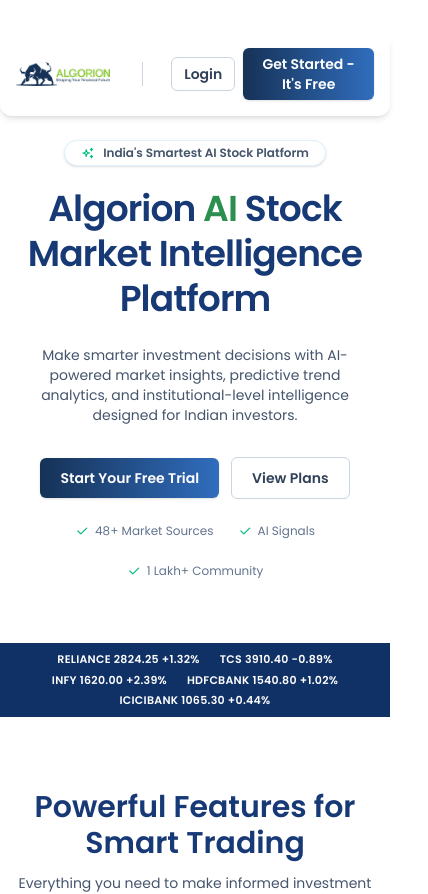
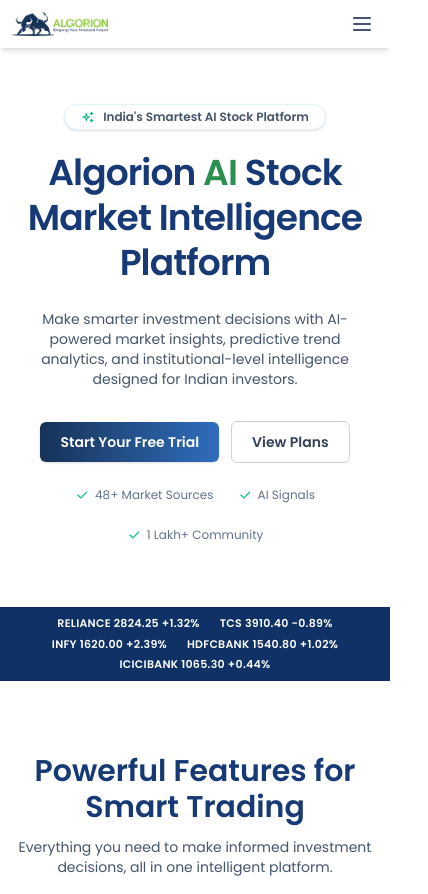
Before and after one commit to kirtanpatel01/algorion-landing-page, a Next.js app: page / in a window 390 px wide. Shown: the top 894 px of the page, 428 px wide, since content can reach past the window. Built offline with nearby package versions, Linux system fonts and the light colour scheme.

Commit message:
make header footer responsive

```diff
--- a/components/footer.tsx
+++ b/components/footer.tsx
@@ -29,52 +29,86 @@
 
   return (
     <footer id="contact" className="border-t border-slate-200 bg-white">
-      <Container className="px-4 py-14 md:px-6">
-        <div className="mb-10 flex items-center justify-between gap-6">
-          <Image src="/algorion-logo.png" alt="Algorion Logo" width={188} height={28} />
+      <Container className="px-3 sm:px-4 xl:px-0 py-8 sm:py-10 md:py-14">
+        {/* Logo and Social Icons */}
+        <div className="mb-8 sm:mb-10 flex flex-col sm:flex-row sm:items-center sm:justify-between gap-6 sm:gap-4">
+          <div className="shrink-0">
+            <Image
+              src="/algorion-logo.png"
+              alt="Algorion Logo"
+              width={150}
+              height={22}
+              className="w-32 sm:w-40 h-auto"
+            />
+          </div>
 
-          <ul className="flex items-center gap-6 text-slate-500">
+          <ul className="flex items-center gap-3 sm:gap-2 text-slate-500 flex-wrap">
             <li>
-              <a href="#" aria-label="LinkedIn" className="rounded-md p-2 transition-colors hover:bg-slate-100 hover:text-slate-700">
-                <IconBrandLinkedin size={32} />
+              <a
+                href="#"
+                aria-label="LinkedIn"
+                className="rounded-md p-1.5 sm:p-2 transition-colors hover:bg-slate-100 hover:text-slate-700"
+              >
+                <IconBrandLinkedin size={20} className="sm:w-8 sm:h-8 w-5 h-5" />
               </a>
             </li>
             <li>
-              <a href="#" aria-label="Instagram" className="rounded-md p-2 transition-colors hover:bg-slate-100 hover:text-slate-700">
-                <IconBrandInstagram size={32} />
+              <a
+                href="#"
+                aria-label="Instagram"
+                className="rounded-md p-1.5 sm:p-2 transition-colors hover:bg-slate-100 hover:text-slate-700"
+              >
+                <IconBrandInstagram size={20} className="sm:w-8 sm:h-8 w-5 h-5" />
               </a>
             </li>
             <li>
-              <a href="#" aria-label="Twitter" className="rounded-md p-2 transition-colors hover:bg-slate-100 hover:text-slate-700">
-                <IconBrandTwitter size={32} />
+              <a
+                href="#"
+                aria-label="Twitter"
+                className="rounded-md p-1.5 sm:p-2 transition-colors hover:bg-slate-100 hover:text-slate-700"
+              >
+                <IconBrandTwitter size={20} className="sm:w-8 sm:h-8 w-5 h-5" />
               </a>
             </li>
             <li>
-              <a href="#" aria-label="YouTube" className="rounded-md p-2 transition-colors hover:bg-slate-100 hover:text-slate-700">
-                <IconBrandYoutube size={32} />
+              <a
+                href="#"
+                aria-label="YouTube"
+                className="rounded-md p-1.5 sm:p-2 transition-colors hover:bg-slate-100 hover:text-slate-700"
+              >
+                <IconBrandYoutube size={20} className="sm:w-8 sm:h-8 w-5 h-5" />
               </a>
             </li>
           </ul>
         </div>
 
-        <div className="grid grid-cols-1 gap-10 border-b border-slate-200 pb-10 text-sm text-slate-600 sm:grid-cols-2 lg:grid-cols-4">
+        {/* Links Grid */}
+        <div className="grid grid-cols-2 sm:grid-cols-2 lg:grid-cols-4 gap-6 sm:gap-8 md:gap-10 border-b border-slate-200 pb-8 sm:pb-10 text-xs sm:text-sm text-slate-600">
           {links.map((group) => (
             <div key={group.heading}>
-              <h3 className="mb-3 text-base font-semibold text-slate-800">{group.heading}</h3>
-              <ul className="space-y-2.5">
+              <h3 className="mb-3 sm:mb-4 text-sm sm:text-base font-semibold text-slate-800">
+                {group.heading}
+              </h3>
+              <ul className="space-y-2 sm:space-y-2.5">
                 {group.items.map((item) => (
-                  <li key={item}>{item}</li>
+                  <li key={item} className="wrap-break-word">
+                    {item}
+                  </li>
                 ))}
               </ul>
             </div>
           ))}
         </div>
 
-        <div className="flex flex-col items-start justify-between gap-2 pt-6 text-xs text-slate-500 sm:flex-row sm:items-center">
-          <p>&copy; {new Date().getFullYear()} Algorion Research & Analysis Private Limited.</p>
-          <div className="flex gap-4">
+        {/* Footer Bottom */}
+        <div className="flex flex-col gap-4 sm:gap-3 pt-6 sm:pt-8 text-xs sm:text-xs text-slate-500">
+          <p className="wrap-break-word">
+            &copy; {new Date().getFullYear()} Algorion Research & Analysis Private Limited.
+          </p>
+          <div className="flex flex-col sm:flex-row gap-2 sm:gap-4">
             <span>All rights reserved</span>
-            <span>hr@myalgorion.tech</span>
+            <span className="hidden sm:inline">•</span>
+            <span className="break-all sm:break-normal">hr@myalgorion.tech</span>
           </div>
         </div>
       </Container>
--- a/components/header.tsx
+++ b/components/header.tsx
@@ -1,9 +1,15 @@
+"use client";
+
 import Image from "next/image";
 import Link from "next/link";
+import { useState } from "react";
+import { IconMenu2, IconX } from "@tabler/icons-react";
 import Container from "./container";
 import Button from "./button";
 
 function Header() {
+  const [mobileMenuOpen, setMobileMenuOpen] = useState(false);
+
   const links = [
     { title: "Features", href: "/features" },
     { title: "Pricing", href: "/pricing" },
@@ -12,15 +18,24 @@
   ];
 
   return (
-    <Container className="w-full sticky z-40 top-8 ">
-      <div className="w-full flex items-center justify-between gap-3 rounded-xl bg-white p-4 shadow-md">
-        <div className="flex items-center gap-4">
-          <Link href="/" className="flex items-center gap-2">
-            <Image src="/algorion-logo.png" alt="Algorion Logo" width={124} height={24} priority />
+    <div className="sticky z-40 md:top-4 xl:top-8 md:px-4">
+      <Container className="md:rounded-xl bg-white shadow-md">
+        <div className="flex items-center justify-between">
+        {/* Logo and Desktop Navigation */}
+        <div className="flex items-center gap-2 md:gap-4 px-3 sm:px-4 py-3 sm:py-4 flex-1">
+          <Link href="/" className="flex items-center gap-2 shrink-0">
+            <Image
+              src="/algorion-logo.png"
+              alt="Algorion Logo"
+              width={100}
+              height={20}
+              priority
+              className="w-24 sm:w-28 h-auto"
+            />
           </Link>
 
-          <div className="h-6 mx-4 w-px bg-slate-300" />
-          <nav className="hidden items-center gap-6  font-medium text-slate-600 md:flex">
+          <div className="hidden sm:block h-6 mx-2 md:mx-4 w-px bg-slate-300" />
+          <nav className="hidden items-center gap-3 md:gap-6 font-medium text-xs sm:text-sm text-slate-600 sm:flex">
             {links.map((link) => (
               <Link key={link.title} href={link.href} className="transition-colors hover:text-sky-700">
                 {link.title}
@@ -29,16 +44,53 @@
           </nav>
         </div>
 
-        <div className="flex items-center gap-2">
-          <Button variant="outline" className="px-3 py-1.5">
+        {/* Desktop Buttons */}
+        <div className="hidden sm:flex items-center gap-2 px-2 sm:px-4 py-3 sm:py-4">
+          <Button variant="outline" className="px-2 sm:px-3 py-1.5 text-xs sm:text-sm">
             Login
           </Button>
-          <Button variant="primary" className="px-3 py-1.5">
-            Get Started - It&apos;s Free
+          <Button variant="primary" className="px-2 sm:px-3 py-1.5 text-xs sm:text-sm whitespace-nowrap">
+            Get Started
           </Button>
         </div>
+
+        {/* Mobile Menu Button */}
+        <button
+          onClick={() => setMobileMenuOpen(!mobileMenuOpen)}
+          className="sm:hidden flex items-center justify-center p-2 text-slate-600 hover:bg-slate-100 rounded-md mr-2"
+          aria-label="Toggle menu"
+        >
+          {mobileMenuOpen ? <IconX size={24} /> : <IconMenu2 size={24} />}
+        </button>
       </div>
-    </Container>
+
+      {/* Mobile Menu */}
+      {mobileMenuOpen && (
+        <div className="sm:hidden bg-white border-t border-slate-200 shadow-md">
+          <nav className="flex flex-col py-3">
+            {links.map((link) => (
+              <Link
+                key={link.title}
+                href={link.href}
+                className="px-4 py-3 text-sm text-slate-600 hover:bg-slate-50 hover:text-sky-700 transition-colors border-b border-slate-100 last:border-b-0"
+                onClick={() => setMobileMenuOpen(false)}
+              >
+                {link.title}
+              </Link>
+            ))}
+          </nav>
+          <div className="flex gap-2 px-3 py-3 border-t border-slate-100">
+            <Button variant="outline" className="flex-1 px-2 py-1.5 text-xs">
+              Login
+            </Button>
+            <Button variant="primary" className="flex-1 px-2 py-1.5 text-xs">
+              Get Started
+            </Button>
+          </div>
+        </div>
+      )}
+      </Container>
+    </div>
   );
 }
 
```
